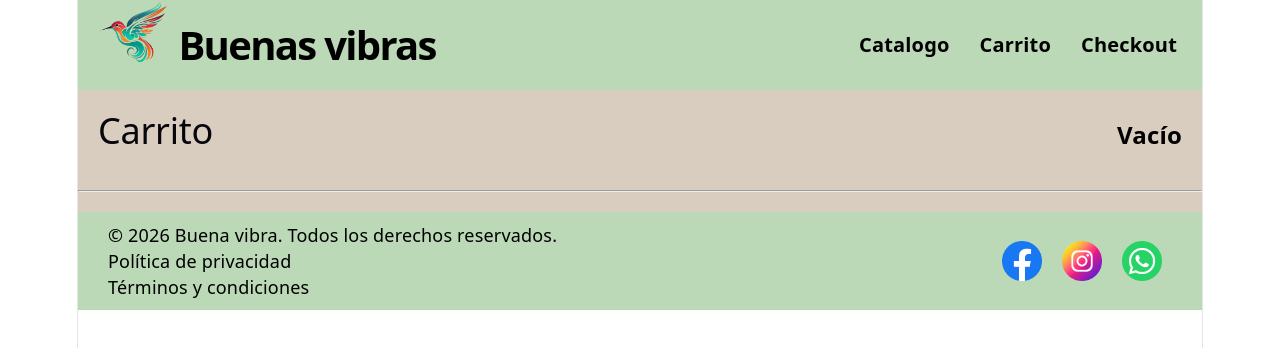
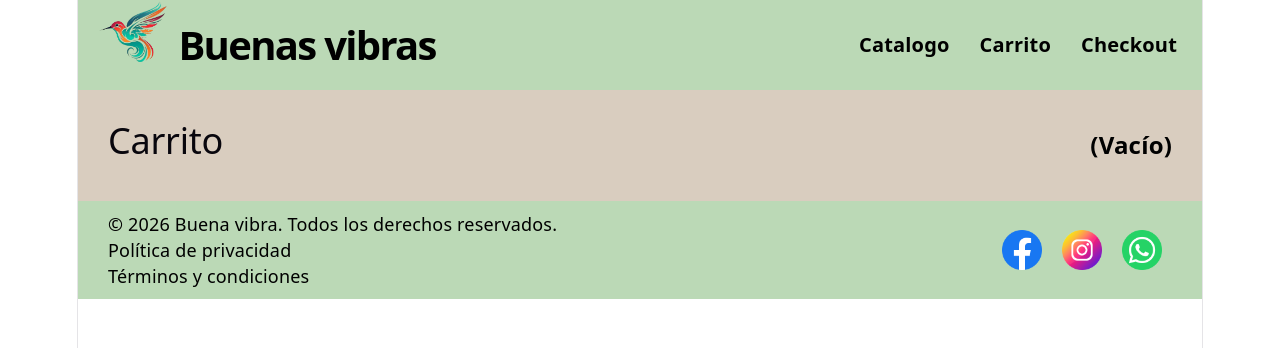
Before and after one commit to IvanTracey/Ecommerce-React, a React (Vite) app: page /carrito in a window 1280 px wide. Shown: the top 348 px of the page. Built offline with nearby package versions, Linux system fonts and the light colour scheme.

Commit message:
Botonera de carrito

```diff
--- a/src/Pages/Carrito.css
+++ b/src/Pages/Carrito.css
@@ -3,7 +3,7 @@
     color: black;
     .header-carrito{
         display: flex;
-        padding: 20px;
+        margin: 30px;
         justify-content: space-between;
         align-items: center;
         h2{
@@ -17,10 +17,11 @@
     .body-carrito{
         margin: 20px;
     }
+    .div-botones{
         button{
             background-color: #A8B8A5;
             border-radius: 8px;
-        margin: 20px;
+            margin: 30px;
             padding: 8px 20px;
             font-size: 20px;
             font-weight: bold;
@@ -28,3 +29,4 @@
             &:hover{transform: scale(1.05);}
         }
     }
+}
--- a/src/Pages/Carrito.jsx
+++ b/src/Pages/Carrito.jsx
@@ -5,24 +5,25 @@ import CardCarrito from '../Components/CardCarrito';
 import { Link } from 'react-router-dom';
 
 function Carrito() {
-  const {cart} = useContext(CartContext)
+  const {cart, vaciarCarrito} = useContext(CartContext)
   const cantidadItems = cart.reduce((total, item) => total + item.cantidad,0);
   const montoTotal = cart.reduce((total, item) => total + item.precio * item.cantidad, 0);
 
-  const finalizarCompra = () => {
-
-  }
   return (
     <div className='carrito'>
       <div className="header-carrito">
         <h2>Carrito</h2>
-        {cantidadItems ? <p>TOTAL A PAGAR ${montoTotal} - {cantidadItems} items</p> : <p>Vacío</p>}
+        {cantidadItems ? <p>TOTAL A PAGAR ${montoTotal} ({cantidadItems} items)</p> : <p>(Vacío)</p>}
       </div>
-      <hr />
       <div className="body-carrito">
           <CardCarrito></CardCarrito>
       </div>
-      {cantidadItems ? <Link to={`../checkout`}><button>Finalizar compra</button></Link> : ""}
+      {cantidadItems ?
+        <div className='div-botones'>
+          <Link to={`/`}><button>Seguir comprando</button></Link>
+          <button onClick={vaciarCarrito}>Vaciar carrito</button>
+          <Link to={`../checkout`}><button>Finalizar compra</button></Link>
+        </div> : "" }
     </div>
 
   )
```
Lines whose indentation alone changed are shown as unchanged.
